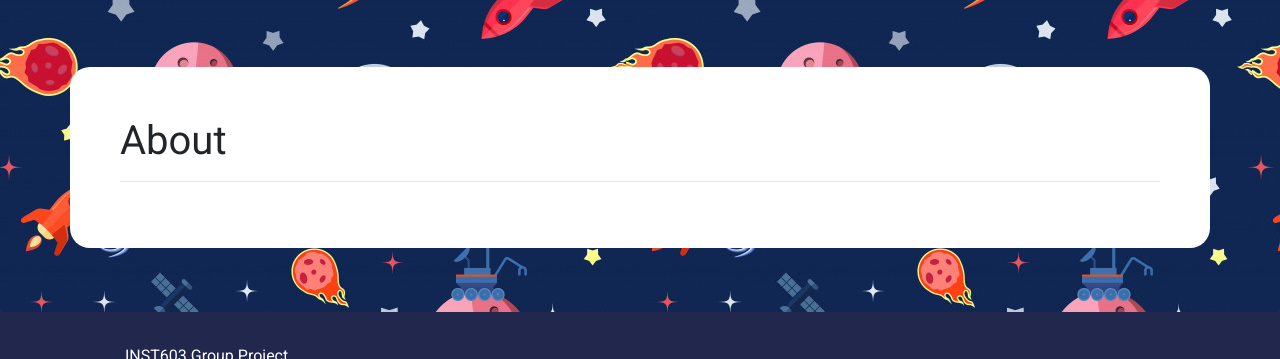
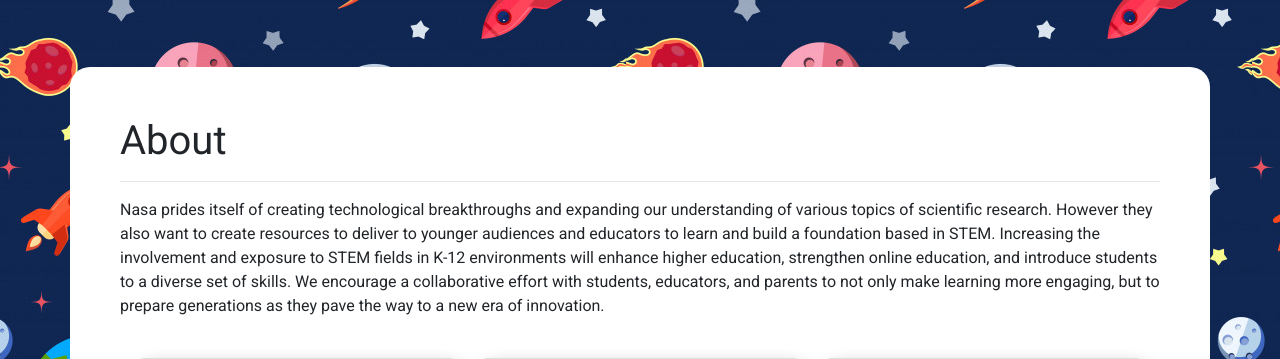
Before and after one commit to jakecupani/INFM603, a Django app: page /about/ in a window 1280 px wide. Shown: the part 97-456 px from the top of the page. Run offline with Django 3.2, Linux system fonts and the light colour scheme; grey boxes are pictures that could not be loaded.

Commit message:
about page

```diff
--- a/nasaswyk/nasaswyk/static/css/main.css
+++ b/nasaswyk/nasaswyk/static/css/main.css
@@ -59,3 +59,7 @@ a.nav-link {
   margin-right: 10px;
   margin-left: 10px;
 }
+
+.bold {
+  font-weight: bold;
+}
--- a/nasaswyk/nasaswyk/templates/about.html
+++ b/nasaswyk/nasaswyk/templates/about.html
@@ -4,6 +4,79 @@
   <div class="container main-content">
     <h1>About</h1>
     <hr />
+    <p class="">
+      Nasa prides itself of creating technological breakthroughs and expanding
+      our understanding of various topics of scientific research. However they
+      also want to create resources to deliver to younger audiences and
+      educators to learn and build a foundation based in STEM. Increasing the
+      involvement and exposure to STEM fields in K-12 environments will enhance
+      higher education, strengthen online education, and introduce students to a
+      diverse set of skills. We encourage a collaborative effort with students,
+      educators, and parents to not only make learning more engaging, but to
+      prepare generations as they pave the way to a new era of innovation.
+    </p>
+    <br />
+    <div class="card-deck">
+      <div class="card">
+        <img
+          src="https://www.nasa.gov/sites/default/files/styles/1x1_cardfeed/public/thumbnails/image/educators_higher_ed.png"
+          class="card-img-top"
+          alt="..."
+        />
+        <div class="card-body">
+          <h5 class="card-title">For Teachers</h5>
+          <p class="card-text">
+            For our educators, we want to provide the most engaging tools and
+            resources for your students. Keeping your students engaged in a
+            learning environment can be challenging and using technological
+            resources for learning can be challenging as well.As the shift to
+            online learning is growing more in popularity, we want to create
+            tools that is great for learning and tracking progress. We want to
+            help our educators pave the way for your students as they will be
+            the main contributors for the future. And it starts with you. We
+            wanted to create resources that can be easy to keep track of student
+            progress as well as monitor over material and lesson plans.
+          </p>
+        </div>
+      </div>
+      <div class="card">
+        <img
+          src="https://www.nasa.gov/sites/default/files/styles/1x1_cardfeed/public/thumbnails/image/edu_orlando_boy_scout_jamboree.jpeg"
+          class="card-img-top"
+          alt=""
+        />
+        <div class="card-body">
+          <h5 class="card-title">For Parents</h5>
+          <p class="card-text">
+            To our parents, we understand that online work and exposing your
+            children to a different learning environment can be difficult. This
+            can make monitoring your student’s learning easy while ensuring that
+            they are fully engaged in a non-traditional classroom setting. You
+            are able to keep track of their activity online and see them improve
+            with the reading material and quizzes. It also allows collaboration
+            with teachers for any support you or your child may need.
+          </p>
+        </div>
+      </div>
+      <div class="card">
+        <img
+          src="https://www.nasa.gov/sites/default/files/styles/1x1_cardfeed/public/thumbnails/image/students_5-8.png"
+          class="card-img-top"
+          alt="..."
+        />
+        <div class="card-body">
+          <h5 class="card-title bold">For Students</h5>
+          <p class="card-text">
+            To our students, we wish to provide you with new learning styles in
+            the STEM field. We’ve compiled ways for students to actively
+            interact with the material and test their knowledge with a variety
+            of topics in STEM. With the support from our educators and parents,
+            we will make online learning a way that is enjoyable and
+            educational.
+          </p>
+        </div>
+      </div>
+    </div>
   </div>
 </div>
 
```
